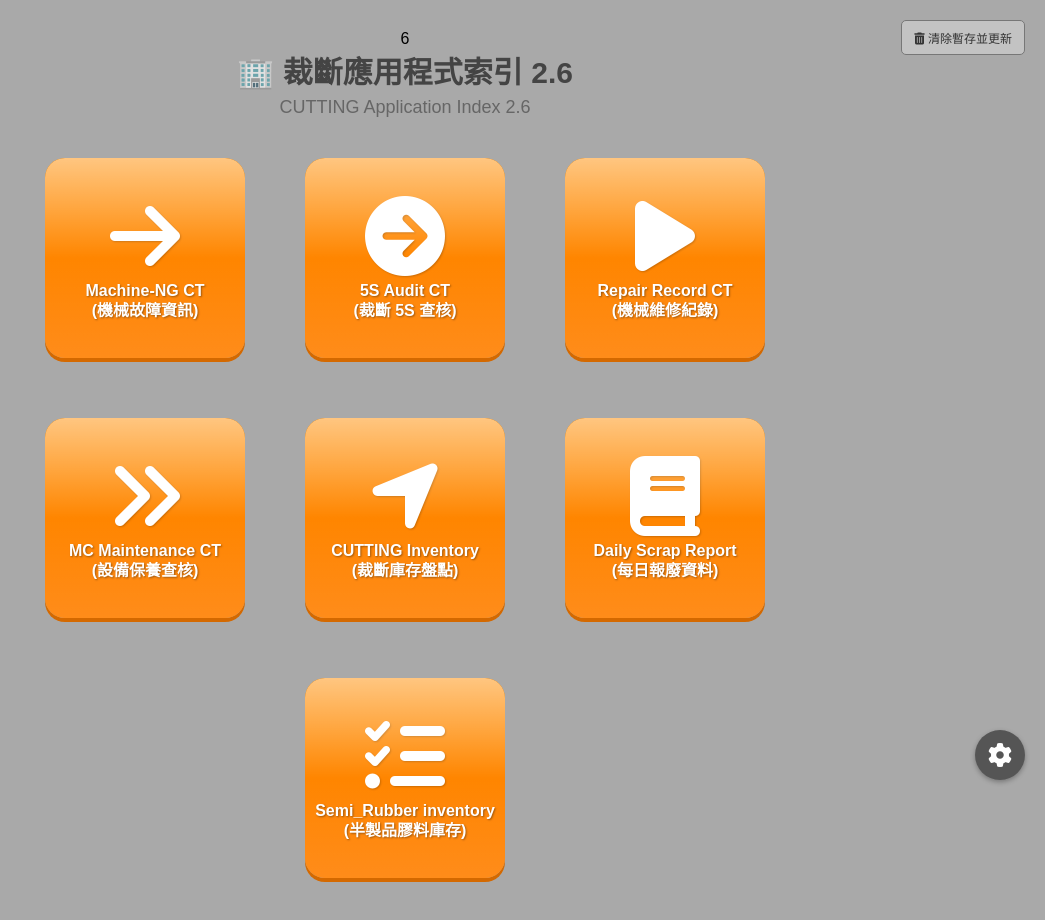
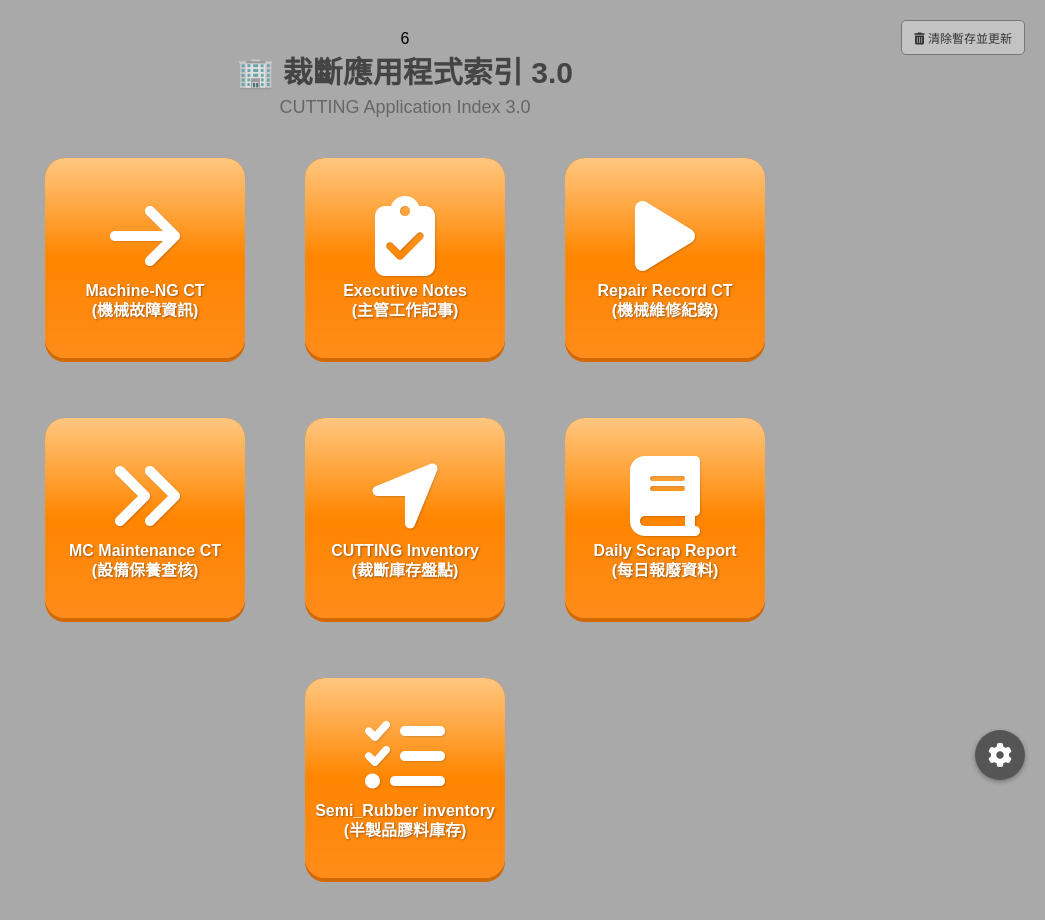
Before and after one commit to DEREKLIN1429/Cutting-ALL-KEY, a plain HTML site: page index.html in a window 1280 px wide. Shown: the whole page, without its empty margins (235-1280 px from the left). Drawn offline with Linux system fonts and the light colour scheme.

Commit message:
Update index.html

```diff
--- a/index.html
+++ b/index.html
@@ -3,7 +3,7 @@
 <head>
     <meta charset="UTF-8">
     <meta name="viewport" content="width=device-width, initial-scale=1.0">
-    <title>裁斷應用程式網站 2.6 (CUTTING Application Index 2.6)</title>
+    <title>裁斷應用程式網站 3.0 (CUTTING Application Index 3.0)</title>
     <link rel="stylesheet" href="https://cdnjs.cloudflare.com/ajax/libs/font-awesome/6.5.2/css/all.min.css">
 
     <style>
@@ -336,8 +336,8 @@
     </button>
 
     <div class="header-container">
-        <h1>🏢 裁斷應用程式索引 2.6</h1>
-        <div class="subheader">CUTTING Application Index 2.6</div>
+        <h1>🏢 裁斷應用程式索引 3.0</h1>
+        <div class="subheader">CUTTING Application Index 3.0</div>
     </div>
 
     <div class="button-grid" id="button-grid"></div>
@@ -384,7 +384,7 @@
 
         const defaultButtons = [
             { en: "Machine-NG CT", cn: "機械故障資訊", url: "https://dereklin1429.github.io/Machine-NG-CT/", icon: "fa-arrow-right" },
-            { en: "5S Audit CT", cn: "裁斷 5S 查核", url: "https://dereklin1429.github.io/5S-audit-CT/", icon: "fa-arrow-circle-right" },
+             { en: "Executive Notes", cn: "主管工作記事", url: "http://10.90.33.35:5000/", icon: "fa-clipboard-check" },
             { en: "Repair Record CT", cn: "機械維修紀錄", url: "https://dereklin1429.github.io", icon: "fa-play" },
             { en: "MC Maintenance CT", cn: "設備保養查核", url: "https://dereklin1429.github.io/Maintenance-CT/", icon: "fa-angle-double-right" },
             { en: "CUTTING Inventory", cn: "裁斷庫存盤點", url: "https://dereklin1429.github.io/derekctInventory03/", icon: "fa-location-arrow" },
```
